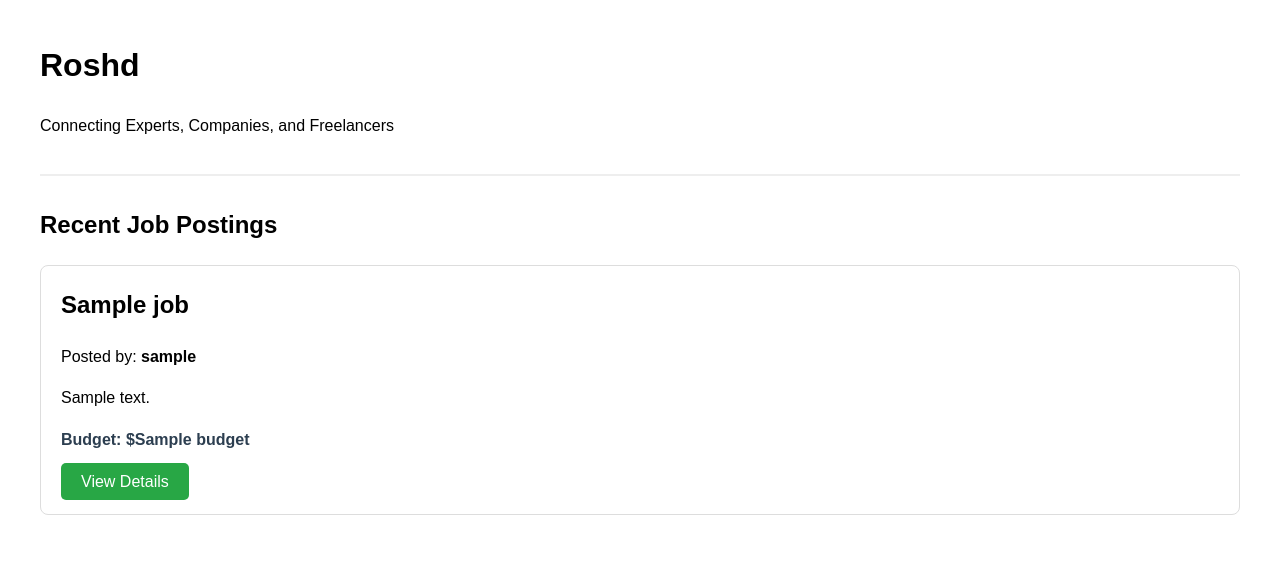
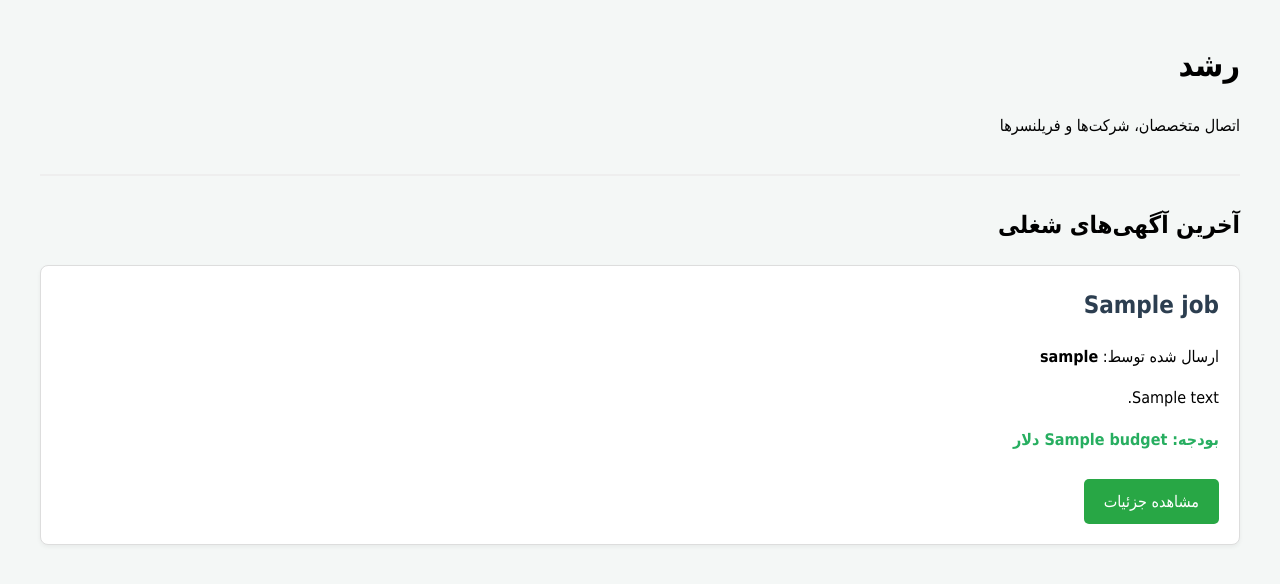
Before and after one commit to mahdiiiaf/testGoogle, a Django app: template roshd/templates/roshd/home.html in a window 1280 px wide. Shown: the top 584 px of the page. Run offline with Django 5.2, Linux system fonts and the light colour scheme; the template is opened without the code that fills it: most values are stand-ins (such as "Sample title", 1, 10 or a date in 2020); data that the repository does not hold is empty.

Commit message:
Localize Roshd website to Persian (Farsi)
- Updated settings.py with LANGUAGE_CODE = 'fa' and TIME_ZONE = 'Asia/Tehran'.
- Updated home.html and job_detail.html with Persian text and RTL layout.
- Verified visual changes with screenshots.
- Cleaned up environment and verified all tests pass.

Co-authored-by: mahdiiiaf <59126480+mahdiiiaf@users.noreply.github.com>

```diff
--- a/roshd/templates/roshd/home.html
+++ b/roshd/templates/roshd/home.html
@@ -1,34 +1,36 @@
 <!DOCTYPE html>
-<html>
+<html lang="fa" dir="rtl">
 <head>
-    <title>Roshd</title>
+    <meta charset="UTF-8">
+    <title>رشد</title>
     <style>
-        body { font-family: Arial, sans-serif; margin: 40px; line-height: 1.6; }
-        .job-card { border: 1px solid #ddd; padding: 20px; margin-bottom: 20px; border-radius: 8px; }
-        .job-card h2 { margin-top: 0; }
-        .budget { color: #2c3e50; font-weight: bold; }
+        body { font-family: Tahoma, Arial, sans-serif; margin: 40px; line-height: 1.6; background-color: #f4f7f6; }
+        .job-card { background: white; border: 1px solid #ddd; padding: 20px; margin-bottom: 20px; border-radius: 8px; box-shadow: 0 2px 4px rgba(0,0,0,0.05); }
+        .job-card h2 { margin-top: 0; color: #2c3e50; }
+        .budget { color: #27ae60; font-weight: bold; }
         header { border-bottom: 2px solid #eee; padding-bottom: 20px; margin-bottom: 30px; }
-        .btn { background: #28a745; color: white; padding: 10px 20px; text-decoration: none; border-radius: 5px; }
+        .btn { background: #28a745; color: white; padding: 10px 20px; text-decoration: none; border-radius: 5px; display: inline-block; margin-top: 10px; }
+        .btn:hover { background: #218838; }
     </style>
 </head>
 <body>
     <header>
-        <h1>Roshd</h1>
-        <p>Connecting Experts, Companies, and Freelancers</p>
+        <h1>رشد</h1>
+        <p>اتصال متخصصان، شرکت‌ها و فریلنسرها</p>
     </header>
 
     <main>
-        <h2>Recent Job Postings</h2>
+        <h2>آخرین آگهی‌های شغلی</h2>
         {% for job in jobs %}
             <div class="job-card">
                 <h2>{{ job.title }}</h2>
-                <p>Posted by: <strong>{{ job.company.company_profile.company_name|default:job.company.username }}</strong></p>
+                <p>ارسال شده توسط: <strong>{{ job.company.company_profile.company_name|default:job.company.username }}</strong></p>
                 <p>{{ job.description|truncatewords:30 }}</p>
-                <p class="budget">Budget: ${{ job.budget }}</p>
-                <a href="{% url 'web-job-detail' job.pk %}" class="btn">View Details</a>
+                <p class="budget">بودجه: {{ job.budget }} دلار</p>
+                <a href="{% url 'web-job-detail' job.pk %}" class="btn">مشاهده جزئیات</a>
             </div>
         {% empty %}
-            <p>No jobs posted yet.</p>
+            <p>هنوز هیچ آگهی شغلی ثبت نشده است.</p>
         {% endfor %}
     </main>
 </body>
--- a/roshd_project/settings.py
+++ b/roshd_project/settings.py
@@ -107,9 +107,9 @@ AUTH_PASSWORD_VALIDATORS = [
 # Internationalization
 # https://docs.djangoproject.com/en/6.0/topics/i18n/
 
-LANGUAGE_CODE = "en-us"
+LANGUAGE_CODE = "fa"
 
-TIME_ZONE = "UTC"
+TIME_ZONE = "Asia/Tehran"
 
 USE_I18N = True
 
```
Also changed, not shown: roshd/templates/roshd/job_detail.html (+12 -11 lines).
